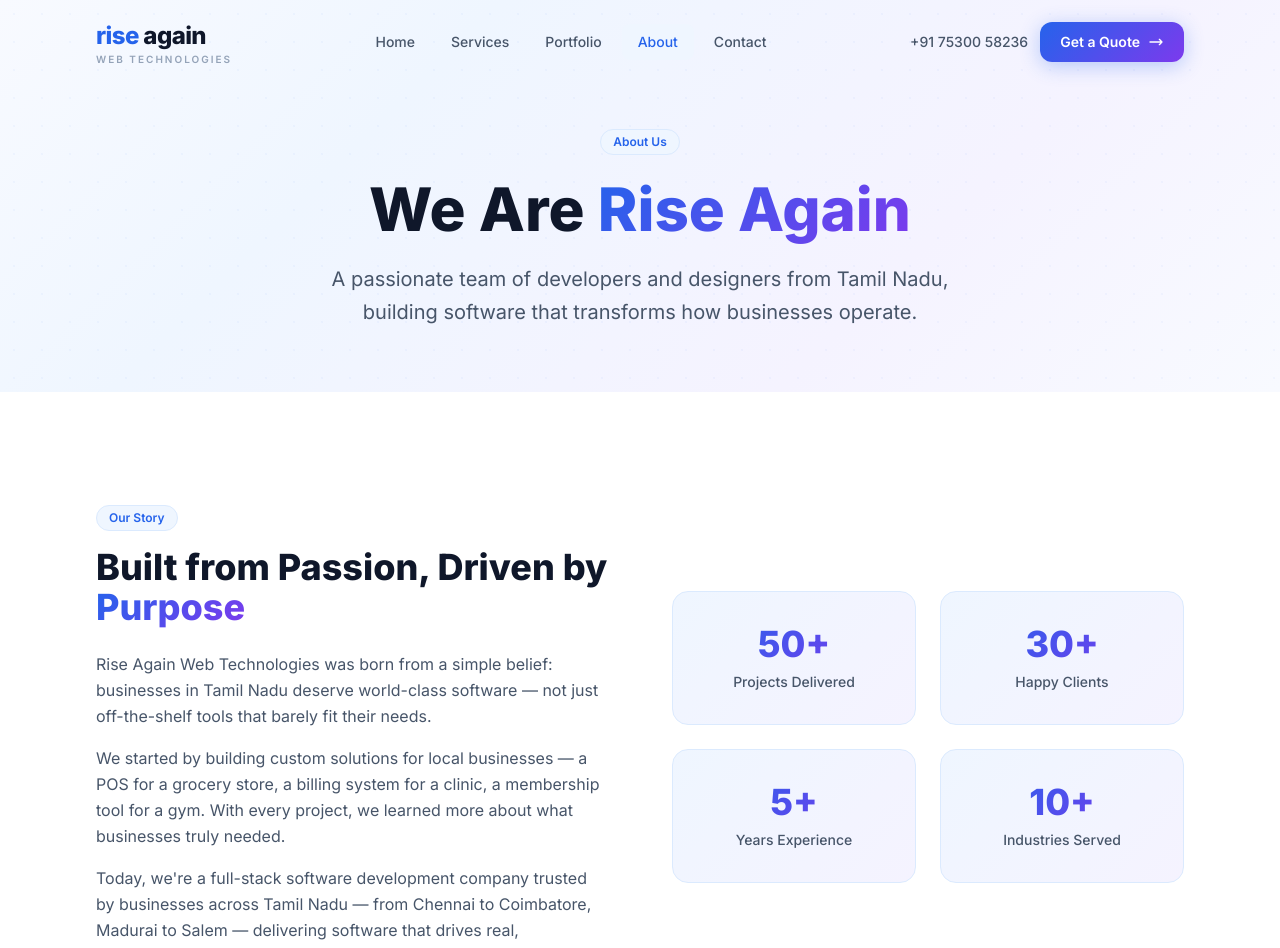
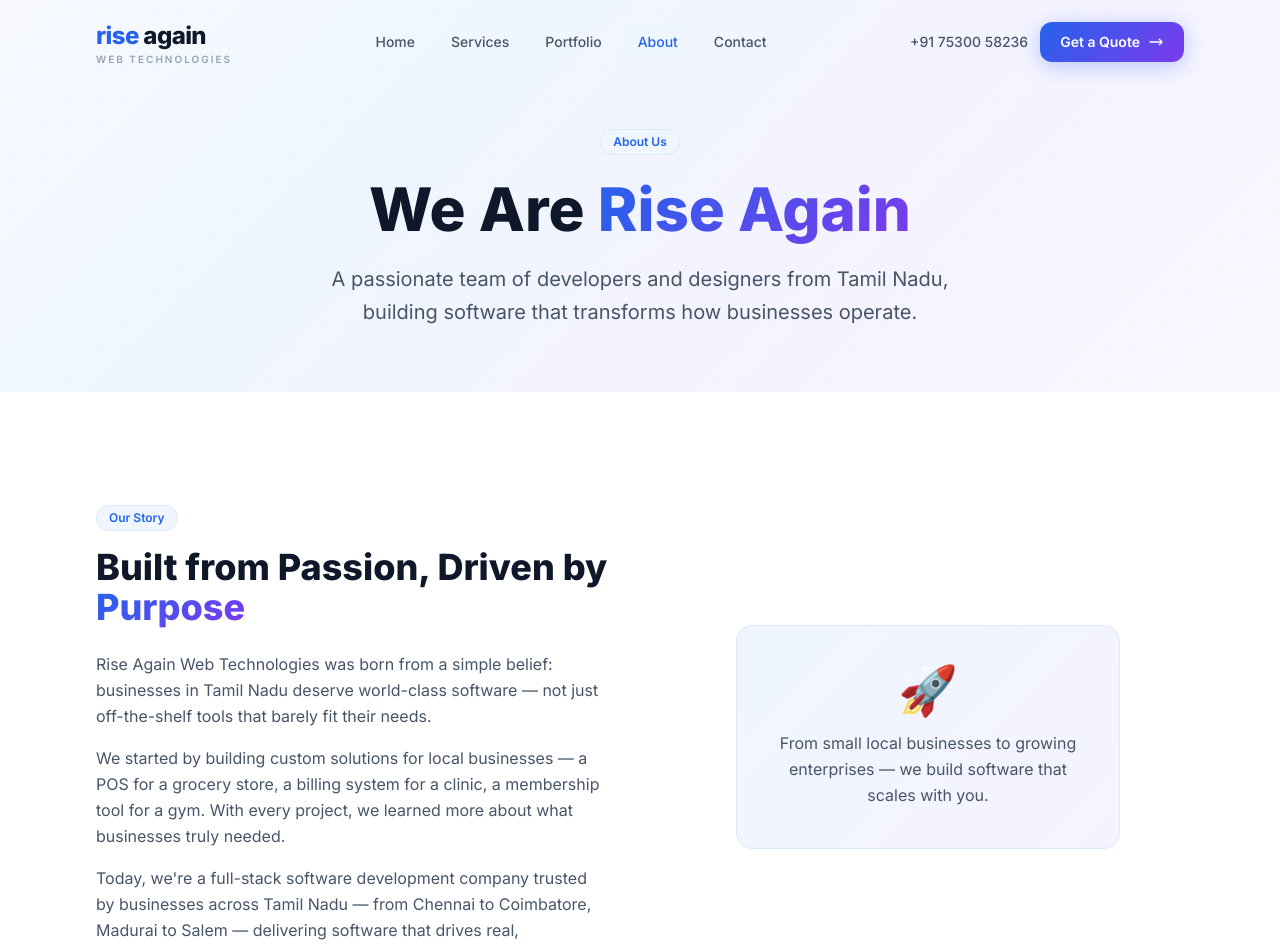
Before and after one commit to Sobhan-P/Rise-Again, a Next.js app: page /about in a window 1280 px wide. Shown: the top 948 px of the page. Built offline with nearby package versions, Linux system fonts and the light colour scheme.

Commit message:
Remove stats section from about page
Co-Authored-By: Claude Sonnet 4.6 <noreply@anthropic.com>

```diff
--- a/app/about/page.tsx
+++ b/app/about/page.tsx
@@ -32,12 +32,6 @@ const values = [
   },
 ];
 
-const stats = [
-  { value: '50+', label: 'Projects Delivered' },
-  { value: '30+', label: 'Happy Clients' },
-  { value: '5+',  label: 'Years Experience' },
-  { value: '10+', label: 'Industries Served' },
-];
 
 export default function AboutPage() {
   return (
@@ -84,14 +78,13 @@ export default function AboutPage() {
               </div>
             </div>
 
-            {/* Stats */}
-            <div className="grid grid-cols-2 gap-6">
-              {stats.map(s => (
-                <div key={s.label} className="p-8 rounded-2xl bg-gradient-soft border border-brand-100 text-center">
-                  <div className="text-4xl font-extrabold gradient-text mb-2">{s.value}</div>
-                  <div className="text-sm font-medium text-slate-600">{s.label}</div>
-                </div>
-              ))}
+            <div className="flex items-center justify-center">
+              <div className="p-10 rounded-2xl bg-gradient-soft border border-brand-100 text-center max-w-sm w-full">
+                <div className="text-5xl mb-4">🚀</div>
+                <p className="text-slate-600 leading-relaxed">
+                  From small local businesses to growing enterprises — we build software that scales with you.
+                </p>
+              </div>
             </div>
           </div>
         </div>
```
